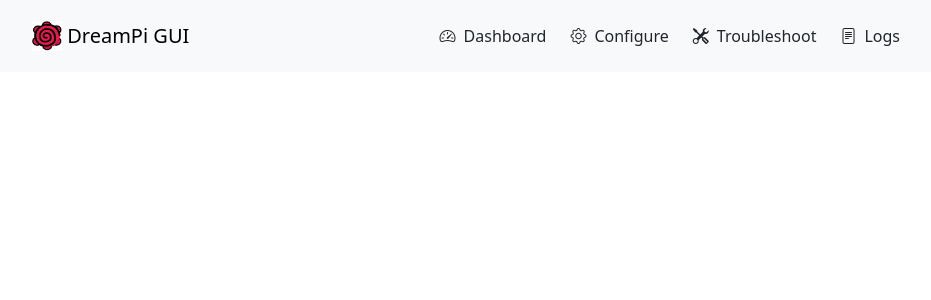
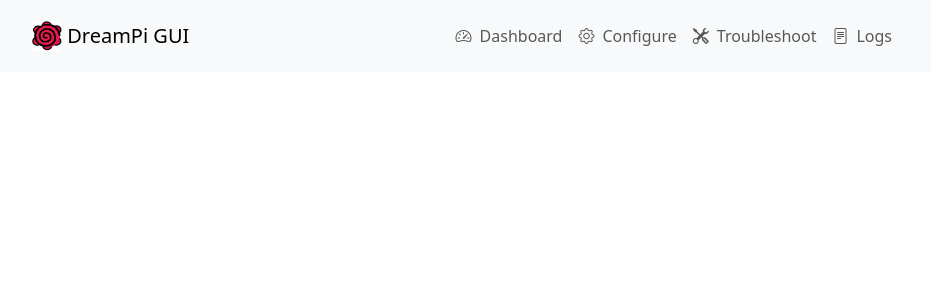
Before and after one commit to jschwager/dreampi-gui, a Flask app: page /configure in a window 1280 px wide. Shown: the top 300 px of the page, without its empty margins (174-1105 px from the left). Run offline with Flask 3, Linux system fonts and the light colour scheme.

Commit message:
Refactor dashboard layout and improve navbar responsiveness; update service command timeout and change server port

```diff
--- a/app.py
+++ b/app.py
@@ -16,7 +16,7 @@ def index():
 		# Mac test:
 		#command = subprocess.run(["echo", "active"], capture_output=True, text=True, check=True, timeout=10)
 		# On Raspberry Pi use:
-		command = subprocess.run(["sudo", "systemctl", "is-active", "dreampi.service"], capture_output=True, text=True, check=True, timeout=10)
+		command = subprocess.run(["sudo", "systemctl", "is-active", "dreampi.service"], capture_output=True, text=True, check=True, timeout=5)
 		status = command.stdout.strip().capitalize()
 		status = f"<span class=\"badge rounded-pill text-bg-success p-2\">{status}</span>"
 	except subprocess.CalledProcessError as e:
@@ -69,4 +69,4 @@ def run():
 
 if __name__ == "__main__":
 	from waitress import serve
-	serve(app, host="0.0.0.0", port=80)
+	serve(app, host="0.0.0.0", port=8080)
--- a/templates/footer.html
+++ b/templates/footer.html
@@ -1,7 +1,5 @@
 	</div>
 
-	<script src="https://cdn.jsdelivr.net/npm/bootstrap@5.3.8/dist/js/bootstrap.bundle.min.js"
-		integrity="sha384-FKyoEForCGlyvwx9Hj09JcYn3nv7wiPVlz7YYwJrWVcXK/BmnVDxM+D2scQbITxI"
-		crossorigin="anonymous"></script>
+	<script src="https://cdn.jsdelivr.net/npm/bootstrap@5.3.8/dist/js/bootstrap.bundle.min.js" integrity="sha384-FKyoEForCGlyvwx9Hj09JcYn3nv7wiPVlz7YYwJrWVcXK/BmnVDxM+D2scQbITxI" crossorigin="anonymous"></script>
 </body>
 </html>
--- a/templates/header.html
+++ b/templates/header.html
@@ -10,18 +10,32 @@
 </head>
 <body>
 	<div class="container-fluid bg-light">
-		<nav class="navbar navbar-light p-3 mb-3 mx-auto" style="max-width: 900px;">
-			<div class="d-flex justify-content-between align-items-center w-100">
+		<nav class="navbar navbar-expand-md navbar-light p-3 mb-3 mx-auto" style="max-width: 900px;">
+			<div class="container-fluid px-0">
 				<a class="navbar-brand" href="#">
 					<img src="{{ url_for('static', filename='logo.png') }}" width="30" height="30"
 						class="d-inline-block align-top" alt="" />
 					DreamPi GUI
 				</a>
-				<div class="ms-auto d-flex gap-4">
-					<a class="nav-link" href="/"><i class="bi bi-speedometer2 me-2"></i>Dashboard</a>
-					<a class="nav-link" href="/configure"><i class="bi bi-gear me-2"></i>Configure</a>
-					<a class="nav-link" href="/troubleshoot"><i class="bi bi-tools me-2"></i>Troubleshoot</a>
-					<a class="nav-link" href="/logs"><i class="bi bi-file-text me-2"></i>Logs</a>
+				<button class="navbar-toggler" type="button" data-bs-toggle="collapse" data-bs-target="#navbarNav"
+					aria-controls="navbarNav" aria-expanded="false" aria-label="Toggle navigation">
+					<span class="navbar-toggler-icon"></span>
+				</button>
+				<div class="collapse navbar-collapse" id="navbarNav">
+					<ul class="navbar-nav ms-auto">
+						<li class="nav-item">
+							<a class="nav-link" href="/"><i class="bi bi-speedometer2 me-2"></i>Dashboard</a>
+						</li>
+						<li class="nav-item">
+							<a class="nav-link" href="/configure"><i class="bi bi-gear me-2"></i>Configure</a>
+						</li>
+						<li class="nav-item">
+							<a class="nav-link" href="/troubleshoot"><i class="bi bi-tools me-2"></i>Troubleshoot</a>
+						</li>
+						<li class="nav-item">
+							<a class="nav-link" href="/logs"><i class="bi bi-file-text me-2"></i>Logs</a>
+						</li>
+					</ul>
 				</div>
 			</div>
 		</nav>
```
Also changed, not shown: templates/index.html (+7 -28 lines).
